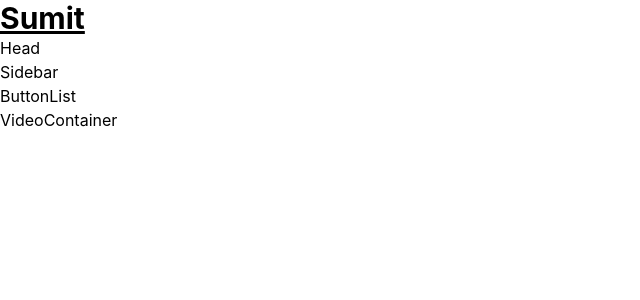
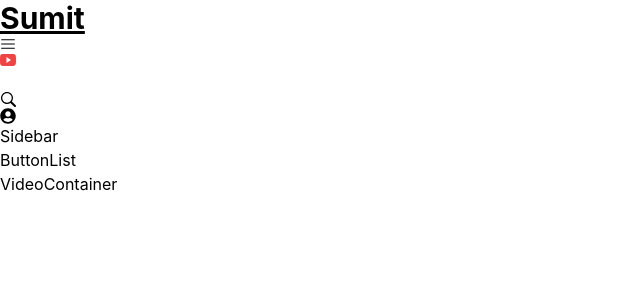
Before and after one commit to sumit-krk/Major_React_project, a React (Create React App) app in the folder youtube-clone/: page / in a window 1280 px wide. Shown: the top 300 px of the page, without its empty margins (0-640 px from the left). Built offline with nearby package versions, Linux system fonts and the light colour scheme.

Commit message:
header skilton created with commented code

```diff
--- a/youtube-clone/src/components/Head.js
+++ b/youtube-clone/src/components/Head.js
@@ -1,8 +1,27 @@
 import React from 'react'
+import { RxHamburgerMenu } from "react-icons/rx";
+import { IoLogoYoutube } from "react-icons/io";
+import { GoSearch } from "react-icons/go";
+import { FaUserCircle } from "react-icons/fa";
 
 function Head() {
   return (
-    <div>Head</div>
+    <div>
+        {/* header left section which contain hamburger menue and youtube icon */}
+        <div>
+            <RxHamburgerMenu />
+            <IoLogoYoutube className='text-red-500' />
+        </div>
+        {/* header mid section which contain search input */}
+        <div>
+           <input type='text' />
+           <GoSearch />
+        </div>
+        {/* header right section which contain user */}
+        <div>
+            <FaUserCircle />
+        </div>
+    </div>
   )
 }
 
```
